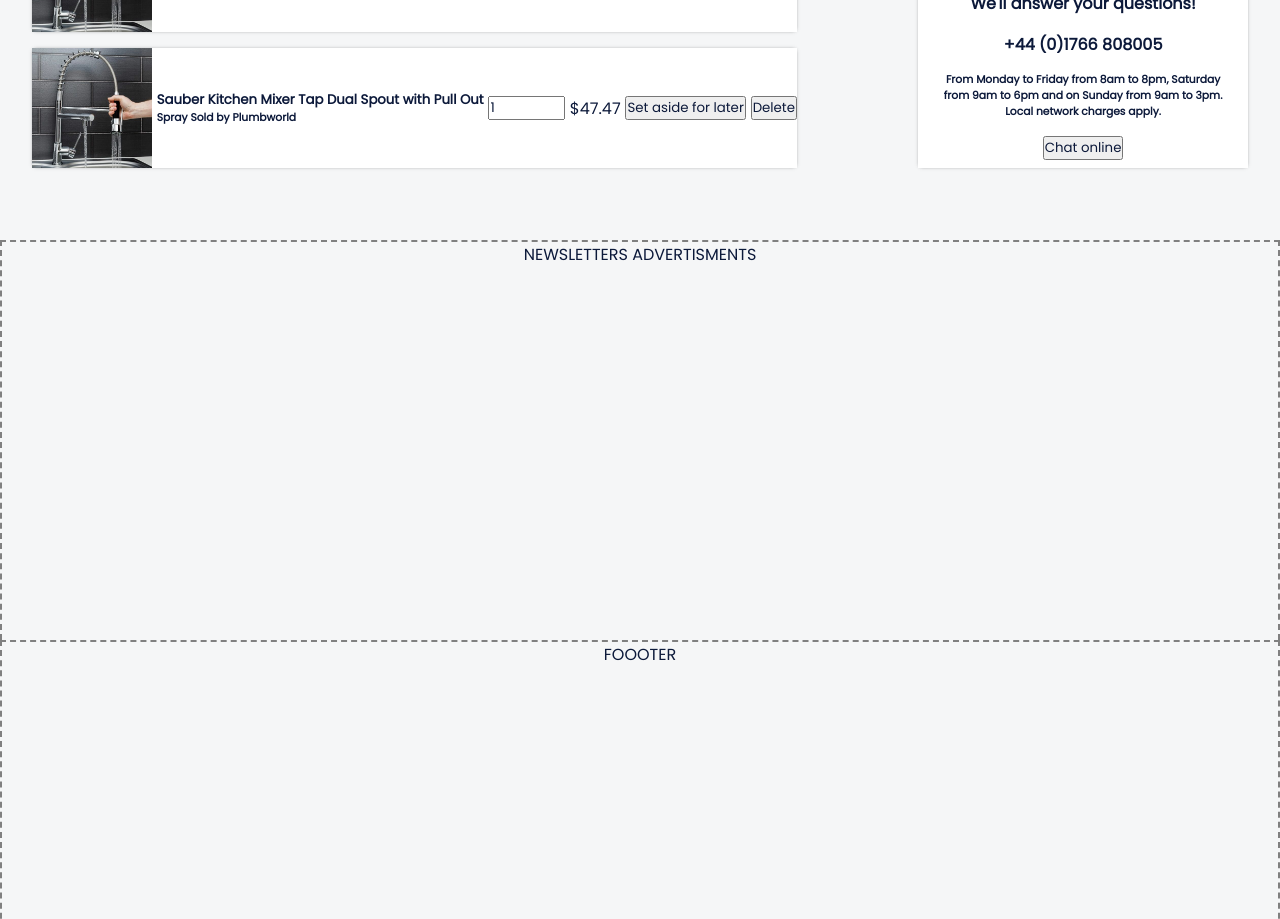
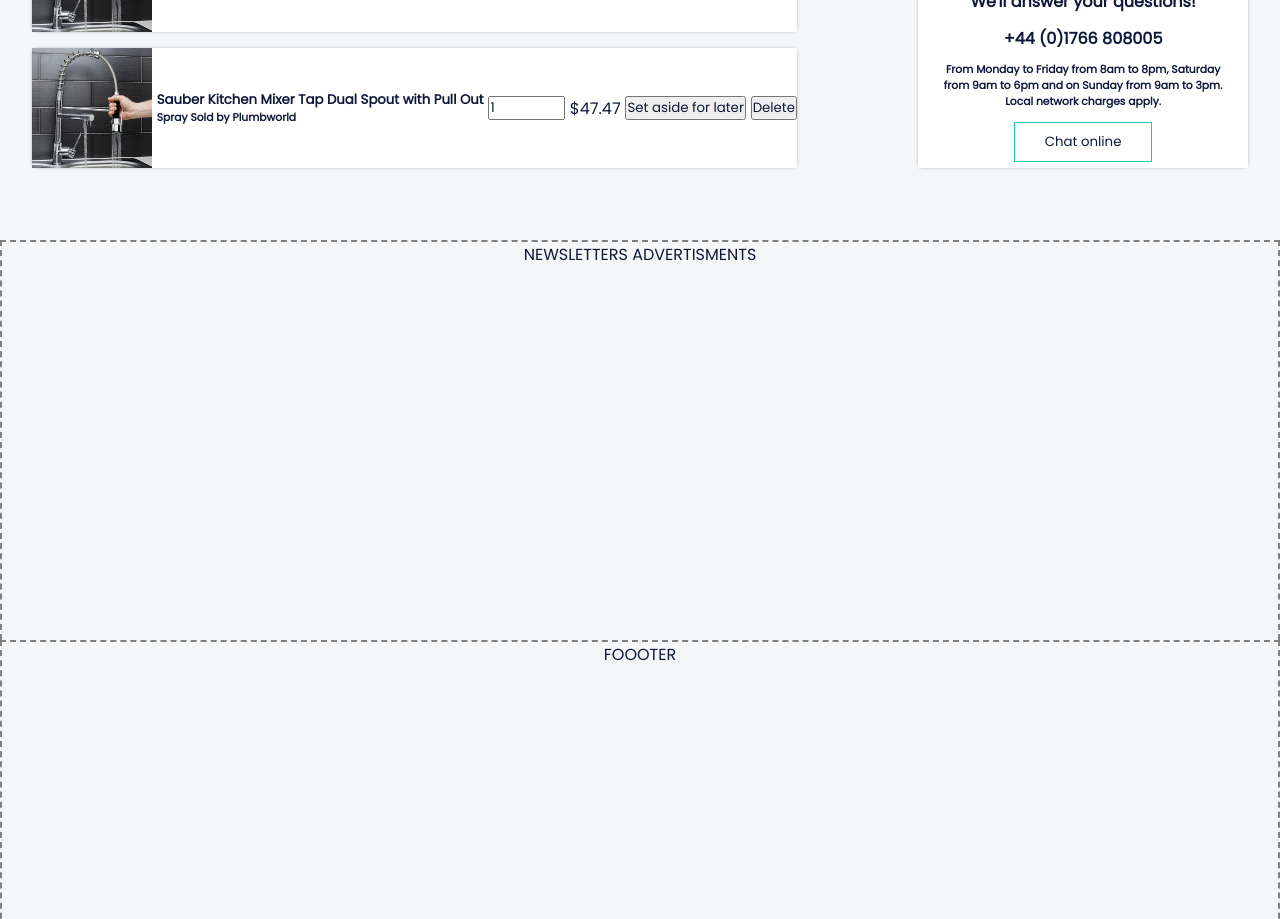
Before and after one commit to SusanaAlvarezZuluaga/mano-a-mano, a React (Create React App) app in the folder front-end/: page /my-cart in a window 1280 px wide. Shown: the part 920-1839 px from the top of the page. Built offline with nearby package versions, Linux system fonts and the light colour scheme.

Commit message:
add changes to btn

```diff
--- a/front-end/src/components/Summary/index.js
+++ b/front-end/src/components/Summary/index.js
@@ -56,7 +56,7 @@ function Summary() {
             From Monday to Friday from 8am to 8pm, Saturday from 9am to 6pm and
             on Sunday from 9am to 3pm. Local network charges apply.
           </h6>
-          <button> Chat online</button>
+          <button className='chat-btn'> Chat online</button>
         </div>
       </div>
     </div>
```
